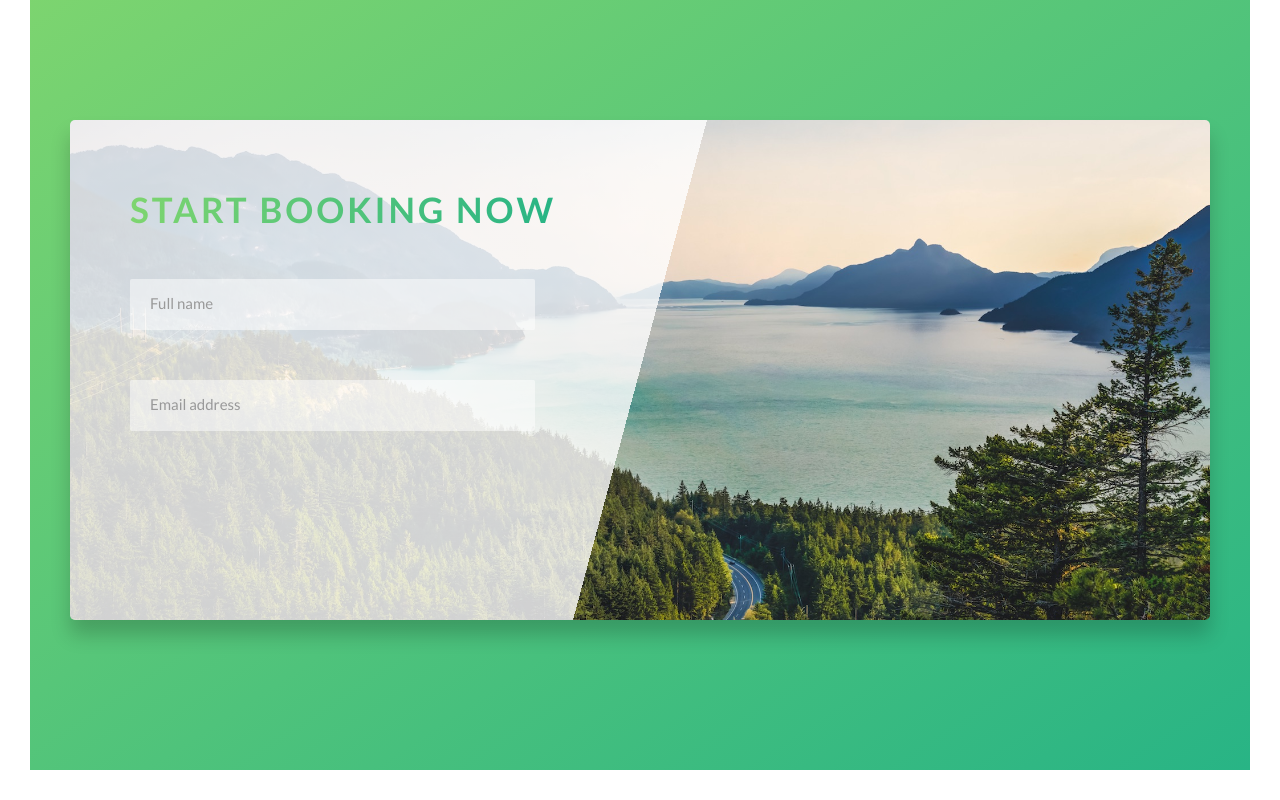
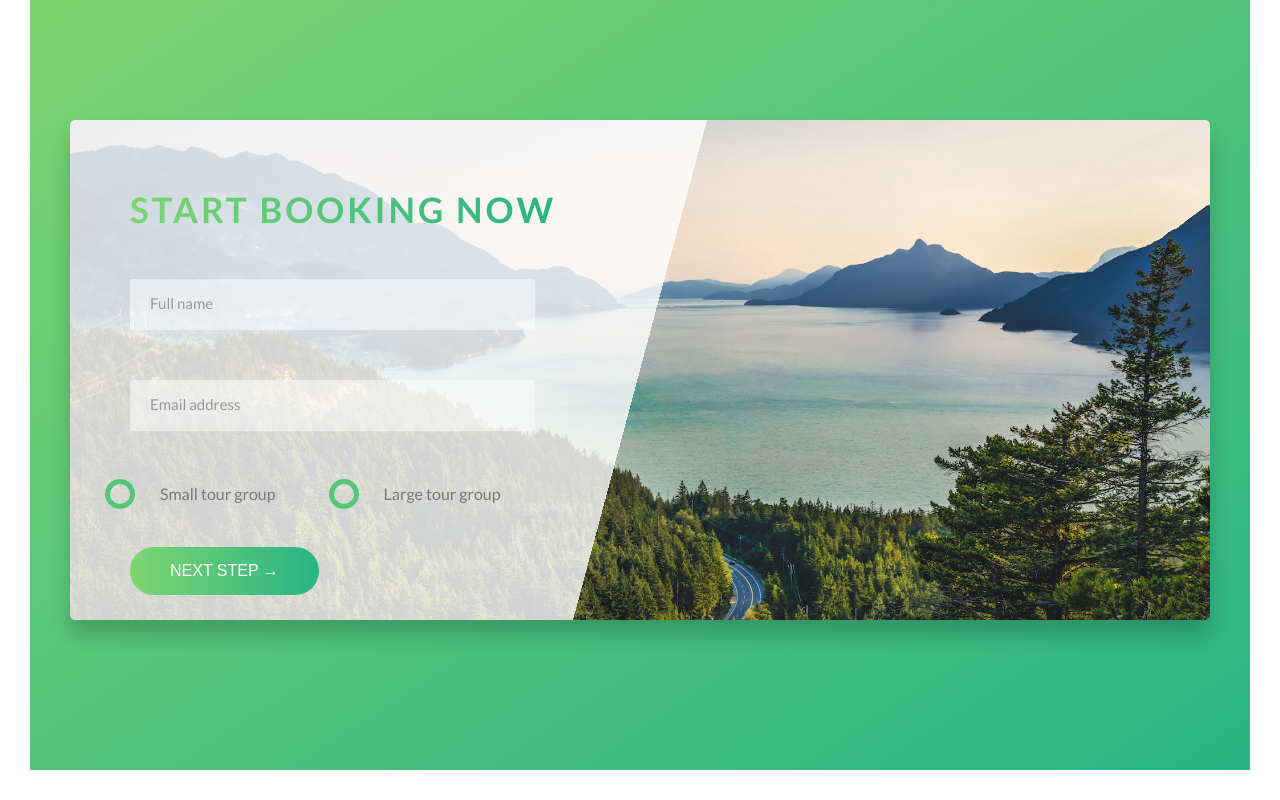
Before and after one commit to jasonlu2907/Tours-Booking, a website: page index.html in a window 1280 px wide. Shown: the part 4190-4990 px from the top of the page. Drawn offline with Linux system fonts and the light colour scheme.

Commit message:
Booking section done, numerous of pseudo classes

```diff
--- a/index.html
+++ b/index.html
@@ -285,22 +285,44 @@
 
                             <div class="form__group">
                                 <input type="text" class="form__input" placeholder="Full name" id="name" required>
-                                    <!-- LABEL attribute for liên quan tới id của INPUT -->
+                                <!-- LABEL attribute for liên quan tới id của INPUT -->
                                 <label for="name" class="form__label">Full name</label>
                             </div>
 
                             <div class="form__group">
                                 <input type="email" class="form__input" placeholder="Email address" id="email" required>
-                                    <!-- LABEL attribute for liên quan tới id của INPUT -->
+                                <!-- LABEL attribute for liên quan tới id của INPUT -->
                                 <label for="email" class="form__label">Email address</label>
                             </div>
 
+                            <div class="form__group u-margin-bottom-medium">
+                                <div class="form__radio-group">
+                                    <!-- name="size" là thuộc tính giữ cho ng dùng chỉ chọn đc 1 trong 2 size -->
+                                    <input type="radio" class="form__radio-input" id="small" name="size">
+                                    <label for="small" class="form__radio-label">
+                                        <span class="form__radio-button"></span>
+                                        Small tour group
+                                    </label>
+                                </div>
+                                <div class="form__radio-group">
+                                    <input type="radio" class="form__radio-input" id="large" name="size">
+                                    <label for="large" class="form__radio-label">
+                                        <span class="form__radio-button"></span>
+                                        Large tour group
+                                    </label>
+                                </div>
+                            </div>
 
+                            <div class="form__group">
+                                <button class="btn btn--green">Next Step &rarr;</button>
+                            </div>
                         </form>
                     </div>
                 </div>
             </div>
         </section>
+
+
     </main>
     <!-- <section>
             <div class="row">
--- a/sass/base/_ultilities.scss
+++ b/sass/base/_ultilities.scss
@@ -3,11 +3,11 @@
 }
 
 .u-margin-bottom-big {
-    margin-bottom: 8rem;
+    margin-bottom: 8rem!important;
 }
 .u-margin-bottom-medium {
-    margin-bottom: 4rem;
+    margin-bottom: 4rem!important;
 }
 .u-margin-bottom-small {
-    margin-bottom: 1.5rem;
+    margin-bottom: 1.5rem!important;
 }
--- a/sass/components/_button.scss
+++ b/sass/components/_button.scss
@@ -2,6 +2,7 @@
 
     /*STYLING BUTTONS  */
     /* muốn link và visited stay the same nên viết code chung */
+    &,
     &:link,
     &:visited {
         text-transform: uppercase;
@@ -23,6 +24,9 @@
         nhưng đơn giản vì đây là inline-block nên mình treat it as a text ->center align
         chổ mà nó nằm trong khoảng: text-box */
 
+        // Update for <button> in form
+        border: none;
+        cursor: pointer;
     }
 
     &:hover {
@@ -31,7 +35,10 @@
     }
 
     /* When we click the btn */
-    &:active {
+    &:active,
+    &:focus {
+        outline: none;
+
         transform: translateY(-0.1rem);
         box-shadow: 0 0.5rem 1rem rgba(0, 0, 0, .2);
     }
@@ -42,7 +49,7 @@
     }
 
     &--green {
-        background-image:linear-gradient(to right, $color-primary-light, $color-primary-dark);
+        background-image: linear-gradient(to right, $color-primary-light, $color-primary-dark);
         color: white;
     }
 
--- a/sass/components/_form.scss
+++ b/sass/components/_form.scss
@@ -14,7 +14,7 @@
         border-bottom: 3px solid transparent;
         width: 90%;
         display: block;
-
+        transition: all 0.4s;
         &:focus {
             // When the input is clicked
             outline: none; // Thuong thi ko dung outline nhung f lam gi do
@@ -50,4 +50,50 @@
         visibility: hidden;
         transform: translateY(-4rem);
     }
+
+    // PHẦN NÀY TRỞ XUỐNG KHÁ KHÓ
+    &__radio-group {
+        width: 49%;
+        display: inline-block;
+    }
+
+    &__radio-label {
+        position: relative;
+        padding-left: 3rem;
+    }
+
+    &__radio-button {
+        height: 3rem;
+        width: 3rem;
+        border: 5px solid $color-primary;
+        border-radius: 50%;
+        display: inline-block;
+        position: absolute;
+        left: -2.5rem;
+        top: -0.5rem;
+
+        &::after {
+            content: '';
+            display: block;
+            height: 1.3rem;
+            width: 1.3rem;
+            border-radius: 50%;
+            position: absolute;
+            top: 50%;
+            left: 50%;
+            transform: translate(-50%, -50%);
+            background-color: $color-primary;
+
+            opacity: 0;
+            transition: opacity .2s;
+        }
+    }
+
+    &__radio-input {
+        display: none;
+    }
+
+    &__radio-input:checked ~ &__radio-label &__radio-button::after {
+        opacity: 1;
+    }
 }
```
Also changed, not shown: css/style.css.
